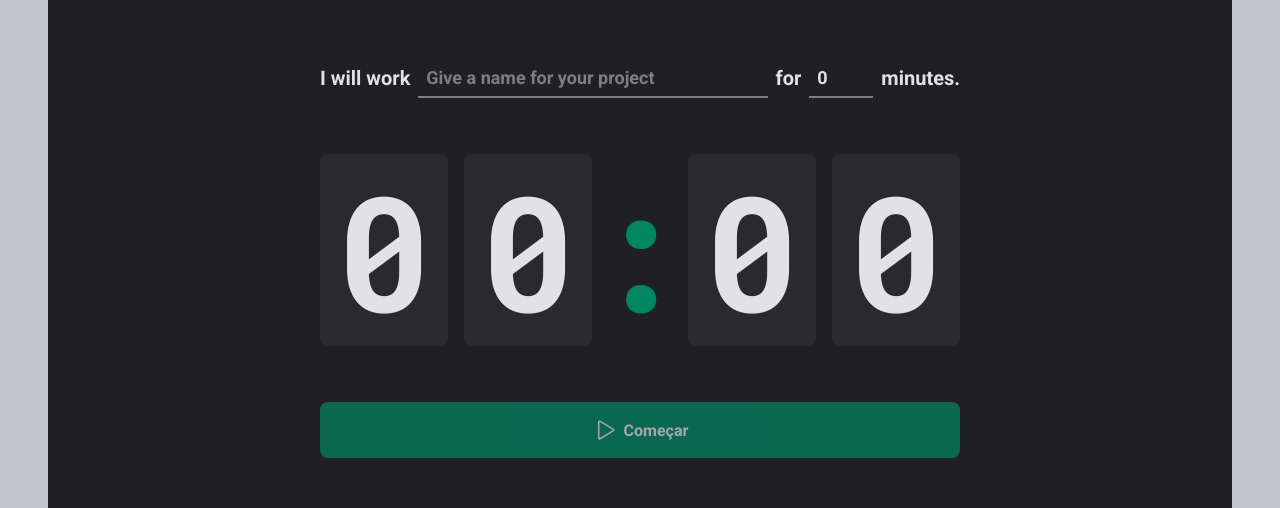
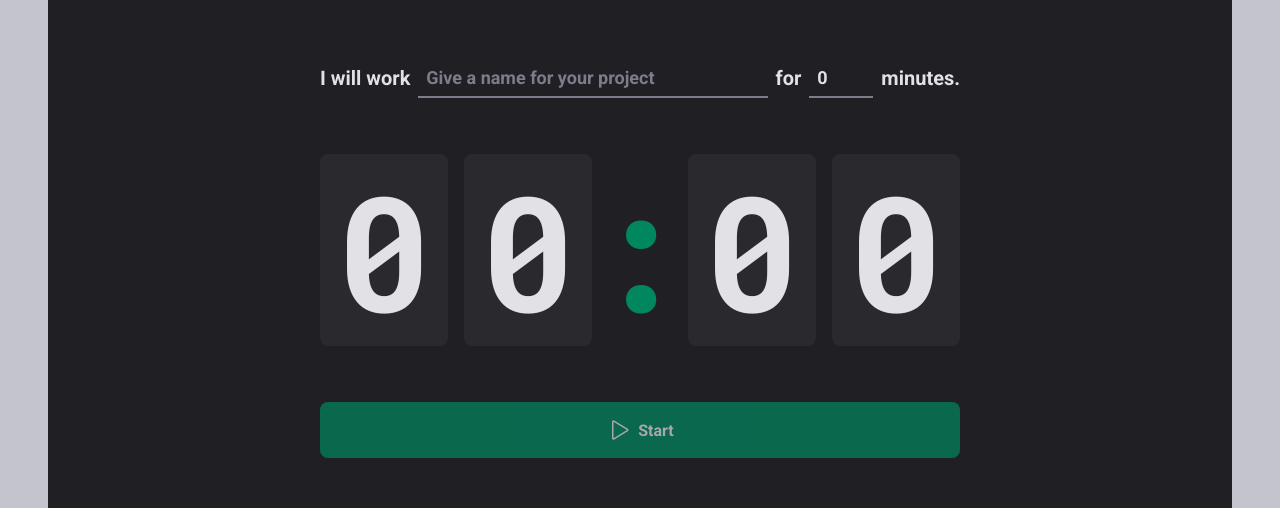
Before and after one commit to edbonamigo/bootcamp-rocketseat, a React (Vite) app in the folder timer-ignite/: page / in a window 1280 px wide. Shown: the part 166-674 px from the top of the page. Built offline with nearby package versions, Linux system fonts and the light colour scheme.

Commit message:
:hammer: Add countdown functionality

```diff
--- a/timer-ignite/src/pages/Home/index.tsx
+++ b/timer-ignite/src/pages/Home/index.tsx
@@ -1,4 +1,4 @@
-import { Play } from 'phosphor-react'
+import { HandPalm, Play } from 'phosphor-react'
 import { useForm } from 'react-hook-form'
 import { zodResolver } from '@hookform/resolvers/zod'
 import * as zod from 'zod'
@@ -11,6 +11,7 @@
   MinutesAmountInput,
   Separator,
   StartCountdownButton,
+  StopCountdownButton,
   TaskInput,
 } from './styles'
 import { useEffect, useState } from 'react'
@@ -30,6 +31,8 @@
   task: string
   minutesAmount: number
   startDate: Date
+  interruptedDate?: Date
+  finishedDate?: Date
 }
 
 export function Home() {
@@ -47,15 +50,41 @@
 
   const activeCycle = cycles.find((cycle) => cycle.id === activeCycleId)
 
+  const totalSeconds = activeCycle ? activeCycle.minutesAmount * 60 : 0
+
   useEffect(() => {
+    let interval: number
+
     if (activeCycle) {
-      setInterval(() => {
-        setAmountSecondsPassed(
-          differenceInSeconds(new Date(), activeCycle.startDate),
+      interval = setInterval(() => {
+        const secondsDifference = differenceInSeconds(
+          new Date(),
+          activeCycle.startDate,
         )
+
+        if (secondsDifference >= totalSeconds) {
+          setCycles((state) =>
+            state.map((cycle) => {
+              if (cycle.id === activeCycleId) {
+                return { ...cycle, finishedDate: new Date() }
+              } else {
+                return cycle
+              }
+            }),
+          )
+
+          setAmountSecondsPassed(totalSeconds)
+          clearInterval(interval)
+        } else {
+          setAmountSecondsPassed(secondsDifference)
+        }
       }, 1000)
     }
-  }, [activeCycle])
+
+    return () => {
+      clearInterval(interval)
+    }
+  }, [activeCycle, totalSeconds, activeCycleId])
 
   function handleCreateNewCycle(data: NewCycleFormData) {
     const id = String(new Date().getTime())
@@ -69,11 +98,25 @@
 
     setCycles((state) => [...state, newCycle])
     setactiveCycleId(id)
+    setAmountSecondsPassed(0)
 
     reset()
   }
 
-  const totalSeconds = activeCycle ? activeCycle.minutesAmount * 60 : 0
+  function handleInterruptCycle() {
+    setCycles((state) =>
+      state.map((cycle) => {
+        if (cycle.id === activeCycleId) {
+          return { ...cycle, interruptedDate: new Date() }
+        } else {
+          return cycle
+        }
+      }),
+    )
+
+    setactiveCycleId(null)
+  }
+
   const currentSeconds = activeCycle ? totalSeconds - amountSecondsPassed : 0
 
   const minutesAmount = Math.floor(currentSeconds / 60)
@@ -85,6 +128,12 @@
   const task = watch('task')
   const isSubmitDisabled = !task
 
+  useEffect(() => {
+    if (activeCycle) {
+      document.title = `${minutes} ${seconds} - ${activeCycle.task}`
+    }
+  }, [minutes, seconds, activeCycle])
+
   return (
     <HomeContainer>
       <form onSubmit={handleSubmit(handleCreateNewCycle)} action="">
@@ -94,6 +143,7 @@
             id="task"
             list="task-suggestions"
             placeholder="Give a name for your project"
+            disabled={!!activeCycle}
             {...register('task')}
           />
           <datalist id="task-suggestions">
@@ -111,6 +161,7 @@
             step={5}
             min={5}
             max={60}
+            disabled={!!activeCycle}
             {...register('minutesAmount', { valueAsNumber: true })}
           />
 
@@ -123,10 +174,17 @@
           <span>{seconds[0]}</span>
           <span>{seconds[1]}</span>
         </CountdownContainer>
-        <StartCountdownButton disabled={isSubmitDisabled} type="submit">
-          <Play size={24} />
-          Começar
-        </StartCountdownButton>
+        {activeCycle ? (
+          <StopCountdownButton onClick={handleInterruptCycle} type="button">
+            <HandPalm size={24} />
+            Interrupt
+          </StopCountdownButton>
+        ) : (
+          <StartCountdownButton disabled={isSubmitDisabled} type="submit">
+            <Play size={24} />
+            Start
+          </StartCountdownButton>
+        )}
       </form>
     </HomeContainer>
   )
--- a/timer-ignite/src/pages/Home/styles.ts
+++ b/timer-ignite/src/pages/Home/styles.ts
@@ -86,7 +86,7 @@
   justify-content: center;
 `
 
-export const StartCountdownButton = styled.button`
+export const BaseCountdownButton = styled.button`
   width: 100%;
   border: 0;
   padding: 1rem;
@@ -101,15 +101,26 @@
 
   cursor: pointer;
 
-  background: ${(props) => props.theme['green-500']};
   color: ${(props) => props.theme['gray-100']};
 
   &:disabled {
     opacity: 0.7;
     cursor: not-allowed;
   }
+`
+
+export const StartCountdownButton = styled(BaseCountdownButton)`
+  background: ${(props) => props.theme['green-500']};
 
   &:not(:disabled):hover {
     background: ${(props) => props.theme['green-700']};
   }
 `
+
+export const StopCountdownButton = styled(BaseCountdownButton)`
+  background: ${(props) => props.theme['red-500']};
+
+  &:hover {
+    background: ${(props) => props.theme['red-700']};
+  }
+`
```
